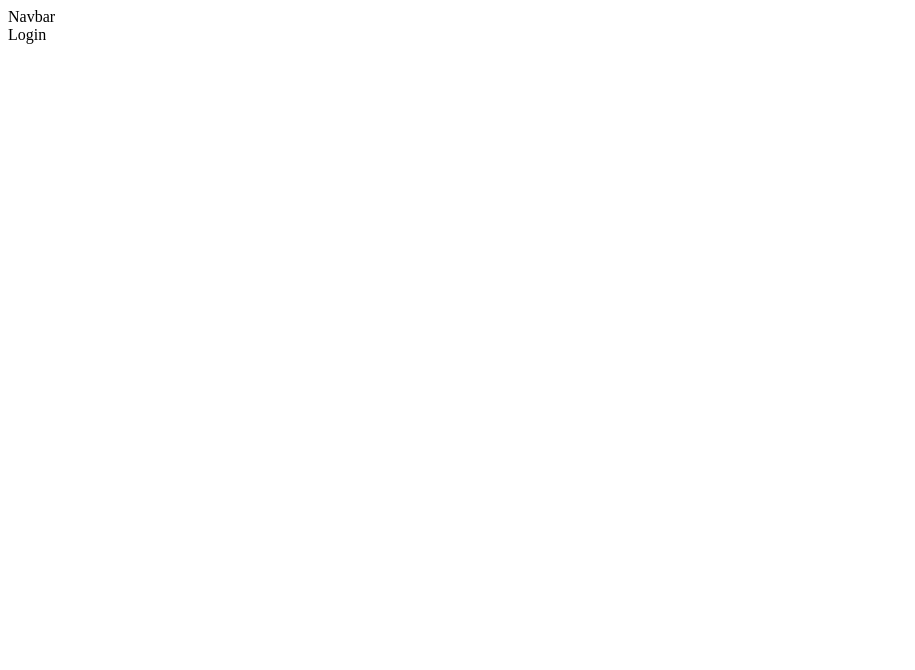
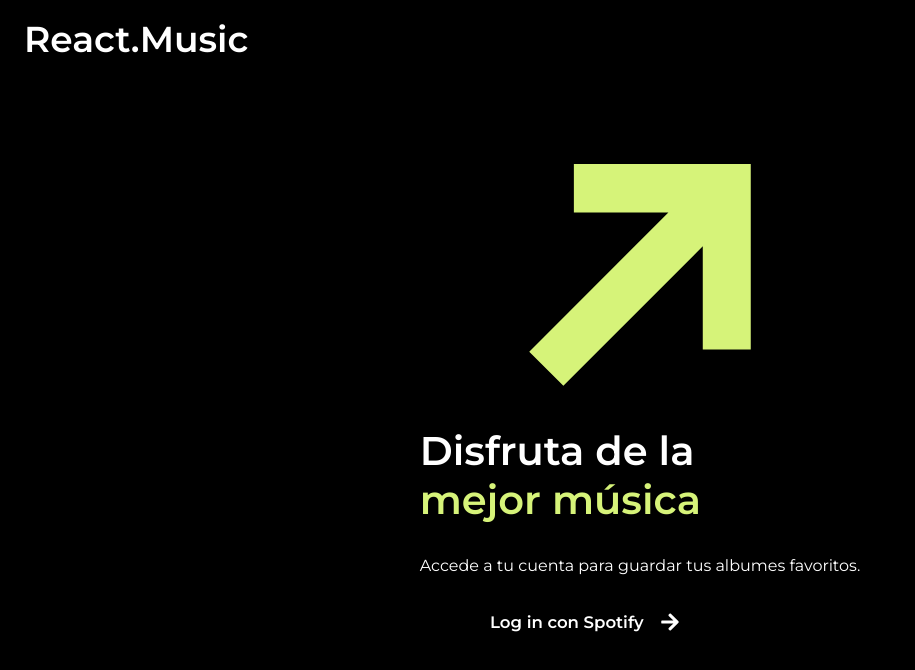
Before and after one commit to Iwinslow/spotifyClient, a React (Create React App) app: page / in a window 1280 px wide. Shown: the top 670 px of the page, without its empty margins (0-915 px from the left). Built offline with nearby package versions, Linux system fonts and the light colour scheme.

Commit message:
login page

```diff
--- a/package.json
+++ b/package.json
@@ -8,6 +8,7 @@
     "@testing-library/user-event": "^13.5.0",
     "react": "^18.1.0",
     "react-dom": "^18.1.0",
+    "react-icons": "^4.3.1",
     "react-router-dom": "^6.3.0",
     "react-scripts": "5.0.1",
     "web-vitals": "^2.1.4"
--- a/public/index.html
+++ b/public/index.html
@@ -5,39 +5,18 @@
     <link rel="icon" href="%PUBLIC_URL%/favicon.ico" />
     <meta name="viewport" content="width=device-width, initial-scale=1" />
     <meta name="theme-color" content="#000000" />
-    <meta
-      name="description"
-      content="Web site created using create-react-app"
+    <link rel="preconnect" href="https://fonts.googleapis.com" />
+    <link rel="preconnect" href="https://fonts.gstatic.com" crossorigin />
+    <link
+      href="https://fonts.googleapis.com/css2?family=Montserrat:wght@300;400;600&display=swap"
+      rel="stylesheet"
     />
-    <link rel="apple-touch-icon" href="%PUBLIC_URL%/logo192.png" />
-    <!--
-      manifest.json provides metadata used when your web app is installed on a
-      user's mobile device or desktop. See https://developers.google.com/web/fundamentals/web-app-manifest/
-    -->
-    <link rel="manifest" href="%PUBLIC_URL%/manifest.json" />
-    <!--
-      Notice the use of %PUBLIC_URL% in the tags above.
-      It will be replaced with the URL of the `public` folder during the build.
-      Only files inside the `public` folder can be referenced from the HTML.
+    <meta name="description" content="react music, using Spotify API" />
 
-      Unlike "/favicon.ico" or "favicon.ico", "%PUBLIC_URL%/favicon.ico" will
-      work correctly both with client-side routing and a non-root public URL.
-      Learn how to configure a non-root public URL by running `npm run build`.
-    -->
-    <title>React App</title>
+    <title>React.Music</title>
   </head>
   <body>
     <noscript>You need to enable JavaScript to run this app.</noscript>
     <div id="root"></div>
-    <!--
-      This HTML file is a template.
-      If you open it directly in the browser, you will see an empty page.
-
-      You can add webfonts, meta tags, or analytics to this file.
-      The build step will place the bundled scripts into the <body> tag.
-
-      To begin the development, run `npm start` or `yarn start`.
-      To create a production bundle, use `npm run build` or `yarn build`.
-    -->
   </body>
 </html>
--- a/src/App.jsx
+++ b/src/App.jsx
@@ -12,7 +12,7 @@ function App() {
       <Navbar />
       <Routes>
         <Route path="/" element={<Login />} />
-        <Route path="/search/" element={<SearchAlbums />} />
+        <Route path="/search" element={<SearchAlbums />} />
         <Route path="/me" element={<Profile />} />
       </Routes>
     </>
--- a/src/components/Navbar.jsx
+++ b/src/components/Navbar.jsx
@@ -1,5 +1,15 @@
+import style from "../styles/Navbar.module.css";
+
 function Navbar() {
-  return <div>Navbar</div>;
+  return (
+    <header>
+      <nav className={style.navbar}>
+        <div className={style.container}>
+          <h1 className={style.siteName}>React.Music</h1>
+        </div>
+      </nav>
+    </header>
+  );
 }
 
 export default Navbar;
--- a/src/pages/Login.jsx
+++ b/src/pages/Login.jsx
@@ -1,7 +1,28 @@
-import "../styles/Login.module.css";
+import { FaArrowRight } from "react-icons/fa";
+
+import arrowLogin from "../assets/arrow.svg";
+
+import style from "../styles/Login.module.css";
 
 function Login() {
-  return <div>Login</div>;
+  return (
+    <>
+      <div className={style.container}>
+        <div className={style.imgContainer}>
+          <img src={arrowLogin} alt="go login" />
+        </div>
+        <div className={style.textContainer}>
+          <h3>Disfruta de la</h3>
+          <h3>mejor música</h3>
+          <h5>Accede a tu cuenta para guardar tus albumes favoritos.</h5>
+        </div>
+        <div className={style.loginButton}>
+          <h5>Log in con Spotify</h5>
+          <FaArrowRight />
+        </div>
+      </div>
+    </>
+  );
 }
 
 export default Login;
--- a/src/pages/Profile.jsx
+++ b/src/pages/Profile.jsx
@@ -1,7 +1,7 @@
-import "../styles/Profile.module.css";
+import style from "../styles/Profile.module.css";
 
 function Profile() {
-  return <div>Profile</div>;
+  return <>Profilee</>;
 }
 
 export default Profile;
--- a/src/styles/Login.module.css
+++ b/src/styles/Login.module.css
@@ -0,0 +1,49 @@
+.container {
+  display: flex;
+  flex-direction: column;
+  justify-content: center;
+  align-items: center;
+  margin-bottom: 131px;
+}
+
+.imgContainer {
+  margin-top: 83.5px;
+}
+
+.imgContainer img {
+  width: 222px;
+  height: 222px;
+}
+.textContainer {
+  margin: 2rem 43px 0;
+}
+
+.textContainer h3 {
+  font-size: 40px;
+  font-weight: 700;
+  line-height: 49px;
+  font-weight: bold;
+}
+
+.textContainer h3:nth-child(even) {
+  color: #d6f379;
+}
+
+.textContainer h5 {
+  padding: 2rem 0;
+  font-weight: 400;
+  font-size: 16px;
+  line-height: 20px;
+}
+
+.loginButton {
+  display: flex;
+  font-size: 20px;
+  align-items: center;
+  font-weight: 600;
+  justify-content: flex-start;
+  width: 332px;
+}
+.loginButton h5 {
+  padding: 0 1rem;
+}
--- /dev/null
+++ b/src/styles/Navbar.module.css
@@ -0,0 +1,12 @@
+.navbar {
+  width: 100%;
+  height: 5rem;
+  display: flex;
+  justify-content: flex-start;
+  align-items: center;
+  font-size: 24px;
+}
+.container {
+  padding-left: 24px;
+  top: 31.5px;
+}
--- a/src/styles/global.css
+++ b/src/styles/global.css
@@ -0,0 +1,13 @@
+* {
+  margin: 0;
+  padding: 0;
+  box-sizing: border-box;
+}
+
+body {
+  font-family: "Montserrat", sans-serif;
+  font-size: 16px;
+  line-height: 1.7;
+  color: #ffff;
+  background: black;
+}
```
Also changed, not shown: public/logo192.png (deleted), public/logo512.png (deleted), public/manifest.json (deleted), public/robots.txt (deleted).
